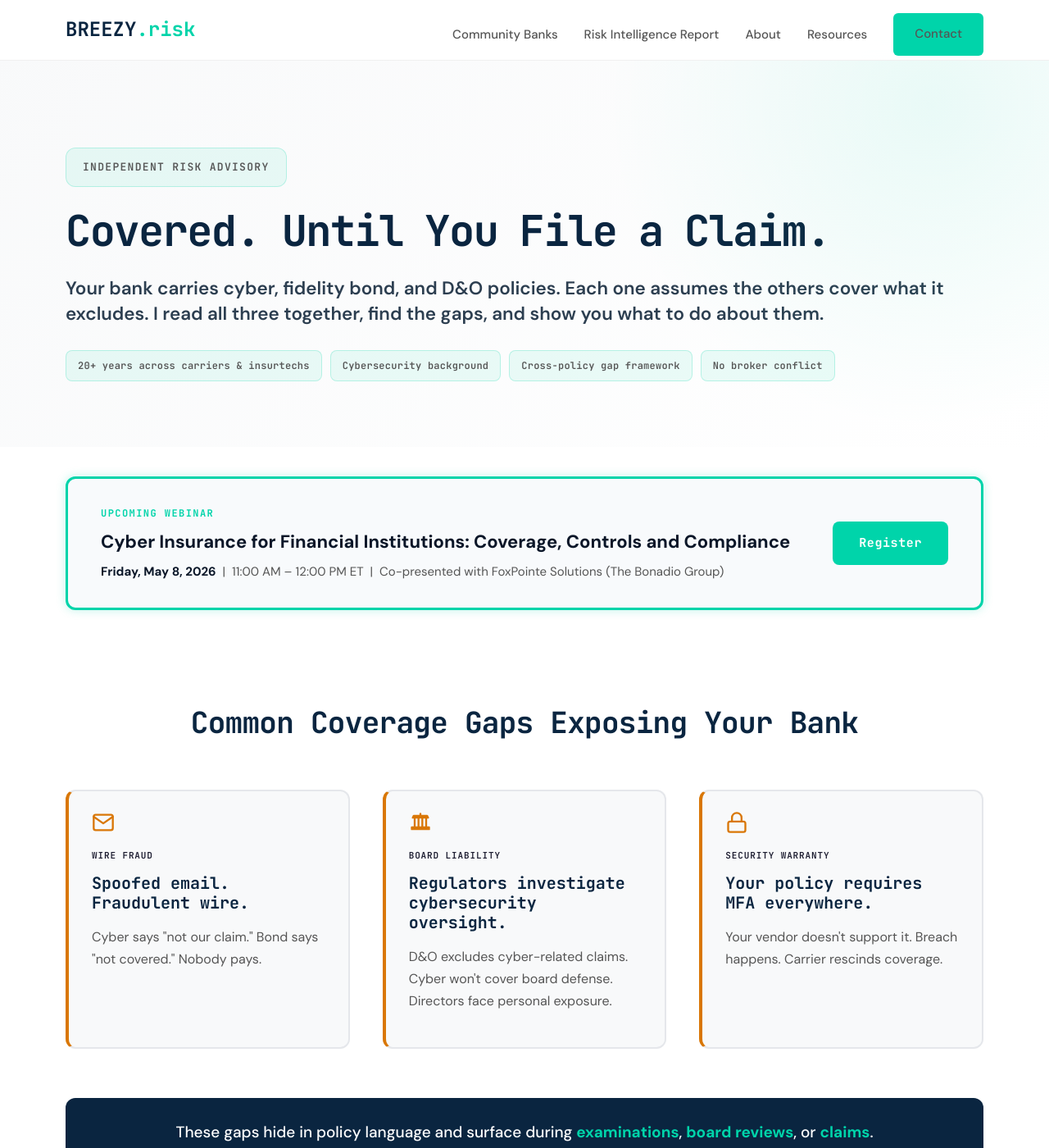
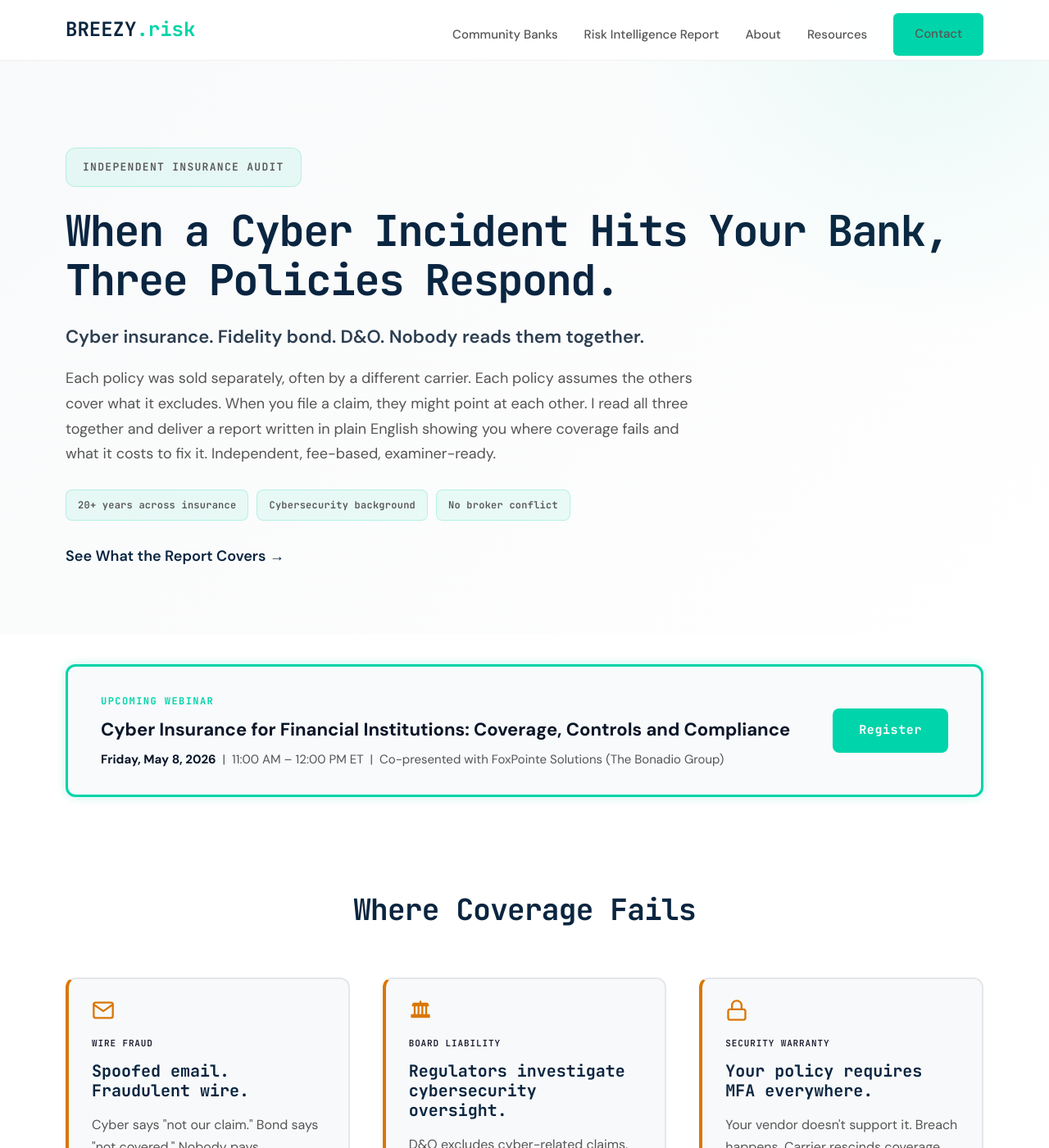
Before and after one commit to joeproe1/breezyins.com, a Jekyll site: the page built from index.html, in a window 1280 px wide and 1400 px high. Shown: the whole window at 82% size. Built offline with Jekyll 4.4.1, drawn with Linux system fonts in a browser that asks for light colours; some of the changed text lies outside the part shown.

Commit message:
Rewrite hero sections for homepage and community bank page
Both heroes now answer three questions immediately: what Breezy does,
why a banker needs it, and what they get. Homepage leads with the
three-policy revelation; bank page challenges with "which policy
actually pays?" Also: section heading tightened to "Where Coverage
Fails," walkaway lede removed (redundant with hero), MSP section
removed from homepage, bio language aligned across both pages, bank
page title updated for SEO, 94% stat relocated to collision section.

Co-Authored-By: Claude Opus 4.6 <noreply@anthropic.com>

```diff
--- a/_sass/_pages.scss
+++ b/_sass/_pages.scss
@@ -589,6 +589,26 @@
     background: rgba(0, 212, 170, 0.08);
     border: 1px solid rgba(0, 212, 170, 0.22);
     border-radius: 12px;
+}
+
+.hero-tagline {
+    font-size: 22px;
+    font-weight: 600;
+    line-height: 1.4;
+    margin: 20px 0 0;
+    color: #2c3e50;
+}
+
+.hero-subtext {
+    font-size: 18px;
+    line-height: 1.7;
+    margin: 20px 0 0;
+    color: $text-secondary;
+    max-width: 780px;
+}
+
+.hero-cta {
+    margin-top: 28px;
 }
 
 .hero-subheadline {
--- a/index.html
+++ b/index.html
@@ -4,52 +4,31 @@ title: "Insurance Audit for Community Banks and Credit Unions"
 description: "I don't sell insurance. I audit it. Independent Risk Intelligence Reports for community banks and credit unions. Find out where your cyber, fidelity bond, and D&O coverage fails before an examiner or a claim does."
 ---
 
-<style>
-/* MSP secondary section */
-.msp-section {
-    padding: 80px 0;
-    background: #f0f4f3;
-    border-top: 1px solid #e0e8e5;
-}
-.msp-section-inner {
-    max-width: 900px;
-    margin: 0 auto;
-}
-.msp-section h2 {
-    font-size: 30px;
-    margin-bottom: 20px;
-}
-.msp-section .section-lede {
-    font-size: 18px;
-    line-height: 1.7;
-    color: #555;
-    margin-bottom: 24px;
-}
-.msp-section p.section-lede {
-    max-width: 700px;
-    margin-left: auto;
-    margin-right: auto;
-}
-</style>
-
 <!-- Hero Section -->
 <section class="hero">
   <div class="container">
     <div class="hero-content" style="text-align:left">
 
-      <div class="hero-breadcrumb">Independent Risk Advisory</div>
+      <div class="hero-breadcrumb">Independent Insurance Audit</div>
 
-      <h1>Covered. Until You File a Claim.</h1>
+      <h1>When a Cyber Incident Hits Your Bank, Three Policies Respond.</h1>
 
-      <p class="hero-subheadline">
-        Your bank carries cyber, fidelity bond, and D&amp;O policies. Each one assumes the others cover what it excludes. I read all three together, find the gaps, and show you what to do about them.
+      <p class="hero-tagline">Cyber insurance. Fidelity bond. D&amp;O. Nobody reads them together.</p>
+
+      <p class="hero-subtext">
+        Each policy was sold separately, often by a different carrier. Each policy assumes the others cover what it excludes. When you file a claim, they might point at each other. I read all three together and deliver a report written in plain English showing you where coverage fails and what it costs to fix it. Independent, fee-based, examiner-ready.
       </p>
 
       <div class="hero-chips">
-        <span class="hero-chip">20+ years across carriers &amp; insurtechs</span>
+        <span class="hero-chip">20+ years across insurance</span>
         <span class="hero-chip">Cybersecurity background</span>
-        <span class="hero-chip">Cross-policy gap framework</span>
         <span class="hero-chip">No broker conflict</span>
+      </div>
+
+      <div class="hero-cta">
+        <a href="{{ '/risk-intelligence-report/' | relative_url }}" class="btn-text" style="color:var(--brand-primary); font-weight:600; text-decoration:none; font-size:18px;">
+          See What the Report Covers &rarr;
+        </a>
       </div>
 
     </div>
@@ -160,7 +139,7 @@ description: "I don't sell insurance. I audit it. Independent Risk Intelligence
 <section class="problem-section" id="situations">
   <div class="container">
     <div class="section-header">
-      <h2>Common Coverage Gaps Exposing Your Bank</h2>
+      <h2>Where Coverage Fails</h2>
     </div>
 
     <div class="problem-grid">
@@ -207,10 +186,6 @@ description: "I don't sell insurance. I audit it. Independent Risk Intelligence
     </div>
 
     <div class="section-narrow">
-      <p class="section-lede">
-        A Risk Intelligence Report that analyzes your cyber policy, fidelity bond, and D&amp;O as one system and shows you exactly where coverage fails.
-      </p>
-
       <ul class="walkaway-list">
         <li>
           <svg class="walkaway-icon" width="24" height="24" viewBox="0 0 24 24" fill="none" stroke="currentColor" stroke-width="2" stroke-linecap="round" stroke-linejoin="round" aria-hidden="true"><polyline points="7 8 3 12 7 16"/><polyline points="17 8 21 12 17 16"/><line x1="12" y1="3" x2="12" y2="21"/></svg>
@@ -239,21 +214,6 @@ description: "I don't sell insurance. I audit it. Independent Risk Intelligence
   </div>
 </section>
 
-<!-- For Managed Service Providers -->
-<section class="msp-section">
-  <div class="container">
-    <div class="msp-section-inner" style="text-align:center;">
-      <h2 style="font-size:24px; margin-bottom:12px;">Also Serving Managed Service Providers</h2>
-      <p class="section-lede" style="margin-bottom:16px;">
-        MSPs face a different version of the same problem: policies written for IT support and contracts that promise coverage you do not have. I review those, too.
-      </p>
-      <a href="{{ '/risk-intelligence-report/' | relative_url }}" class="btn-text" style="color:var(--brand-primary); font-weight:600; text-decoration:none; font-size:17px;">
-        Learn more about the Risk Intelligence Report &rarr;
-      </a>
-    </div>
-  </div>
-</section>
-
 <!-- About Joerg Preview -->
 <section class="about-preview">
   <div class="container">
@@ -263,7 +223,7 @@ description: "I don't sell insurance. I audit it. Independent Risk Intelligence
         <div class="about-preview-text">
           <h3 style="font-size:22px; margin:0 0 12px; color:#0A2540;">Who Is Behind Breezy Risk Advisors</h3>
           <p>
-            Joerg Proeve spent 20+ years inside the insurance industry, at carriers and insurtechs, where coverage decisions are made. Before that, he worked in cybersecurity.
+            Joerg Proeve spent 20+ years across insurance, at carriers and startups, where coverage decisions are made. Before that, he worked in cybersecurity.
           </p>
           <p>
             I don't sell insurance. I audit it. I started Breezy Risk Advisors because the businesses that face the most complex coverage questions are getting the least rigorous answers.
```
Also changed, not shown: community-bank-insurance.html (+14 -16 lines).
